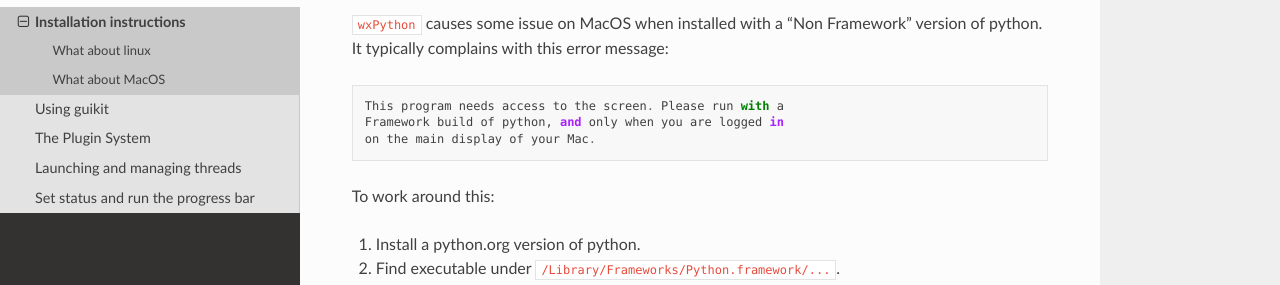
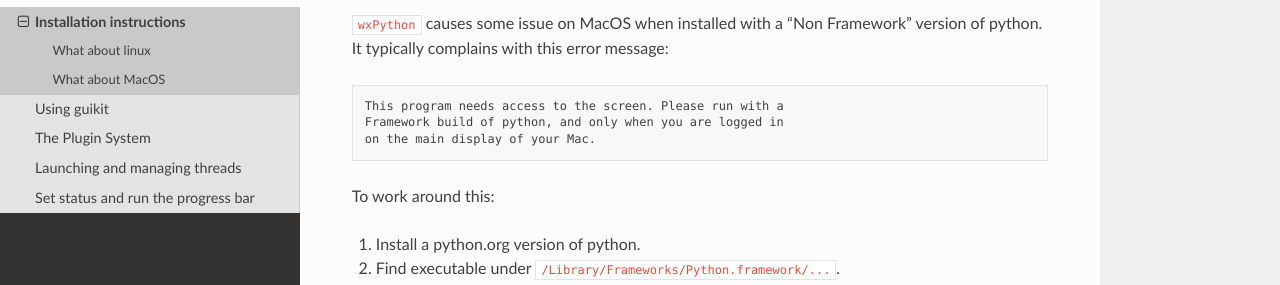
Before and after one commit to ImperialCollegeLondon/guikit, a Sphinx documentation site: the page built from docs/howtos/installation.md, in a window 1280 px wide and 900 px high, scrolled down 604 px. Shown: the part 161-446 px from the top of the window. Built offline with Sphinx 7.4.7 and the Read the Docs theme 2.0.0, drawn with Linux system fonts in a browser that asks for light colours; pages that are not in the unit, such as notebooks, are missing from menus.

Commit message:
Fix broken markdown

````diff
--- a/docs/howtos/installation.md
+++ b/docs/howtos/installation.md
@@ -30,7 +30,7 @@
 `wxPython` causes some issue on MacOS when installed with a "Non Framework" version of
 python. It typically complains with this error message:
 
-```
+```txt
 This program needs access to the screen. Please run with a
 Framework build of python, and only when you are logged in
 on the main display of your Mac.
````
Also changed, not shown: README.md (+5 -5 lines).
